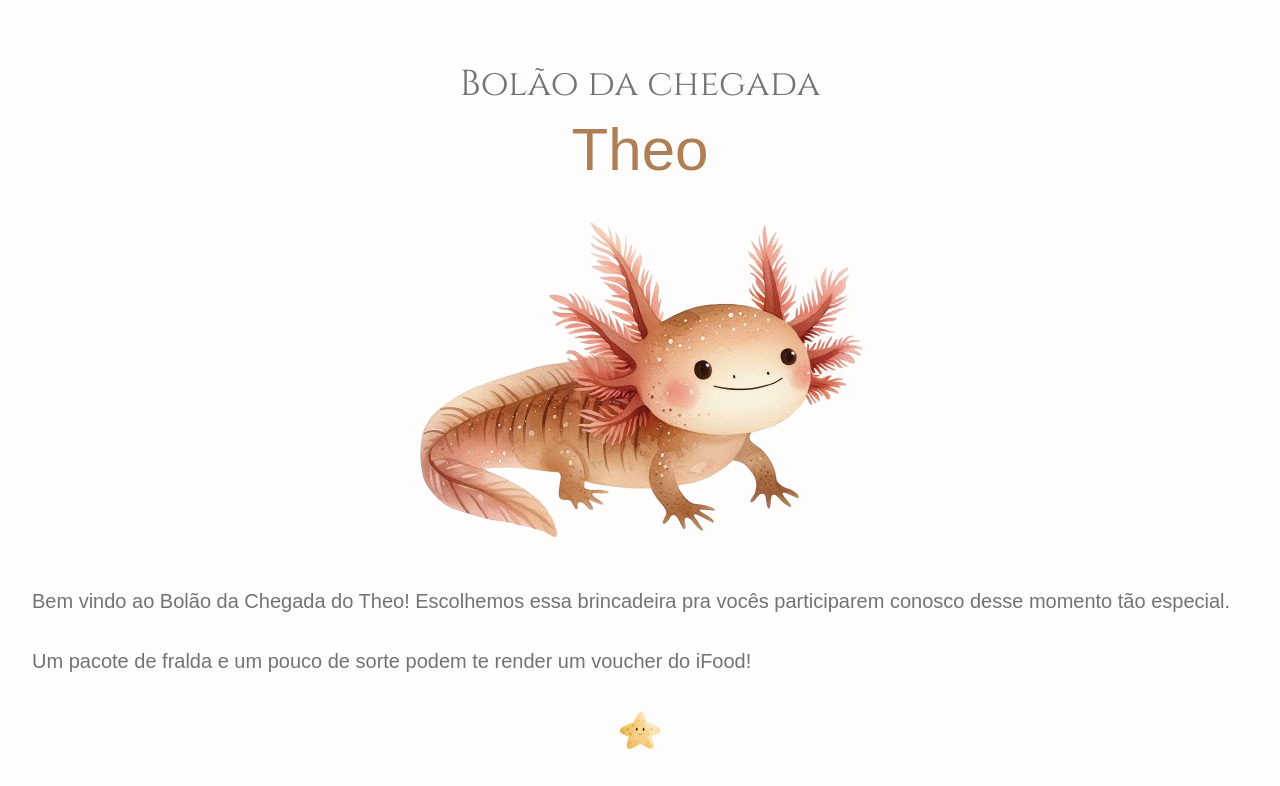
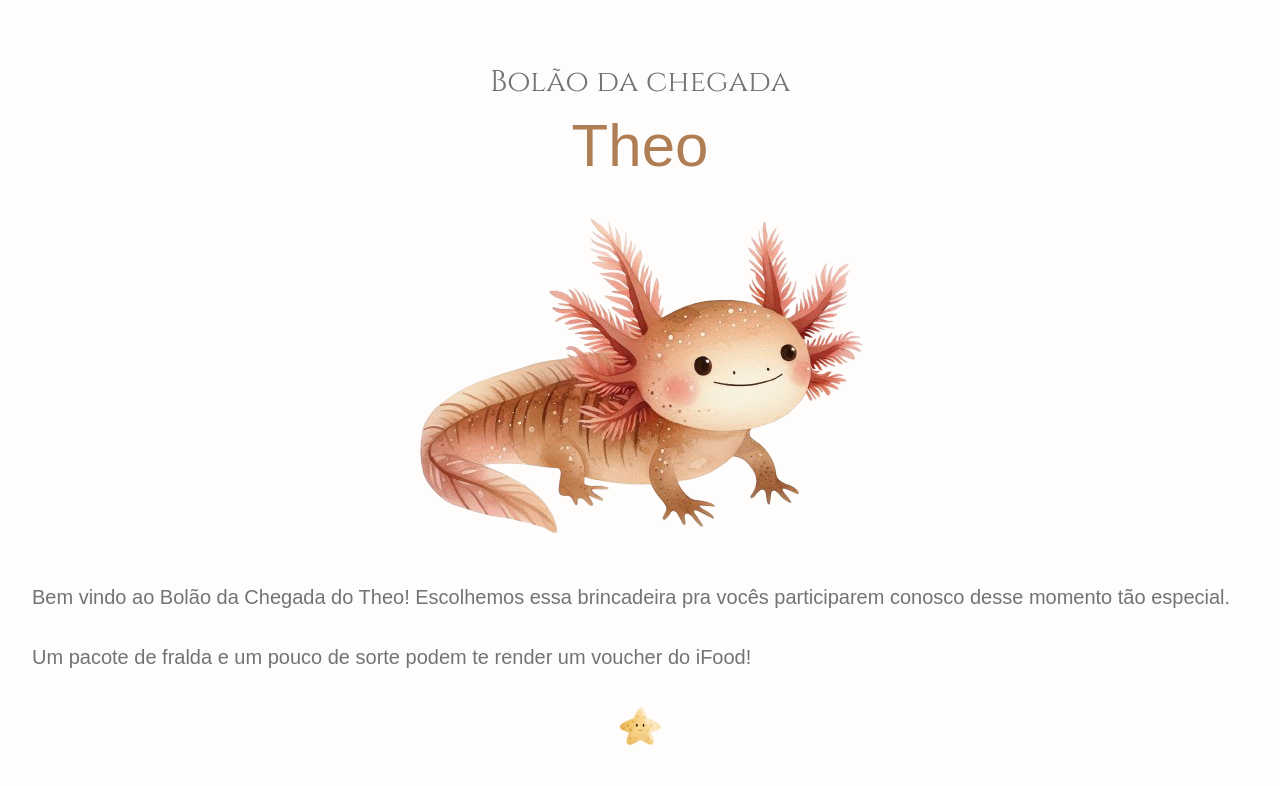
Before and after one commit to eduardobittencourt/project-p, a Next.js app: page / in a window 1280 px wide. Shown: the top 786 px of the page. Built offline with nearby package versions, Linux system fonts and the light colour scheme; a web font is replaced by a local one.

Commit message:
feat: title size

```diff
--- a/src/components/Header.tsx
+++ b/src/components/Header.tsx
@@ -2,7 +2,7 @@ export function Header() {
   return (
     <header className="flex flex-col gap-8">
       <h1 className="flex flex-col gap-4 text-center">
-        <span className="font-heading text-4xl text-gray">
+        <span className="font-heading text-3xl text-gray">
           Bolão da chegada
         </span>
 
```
